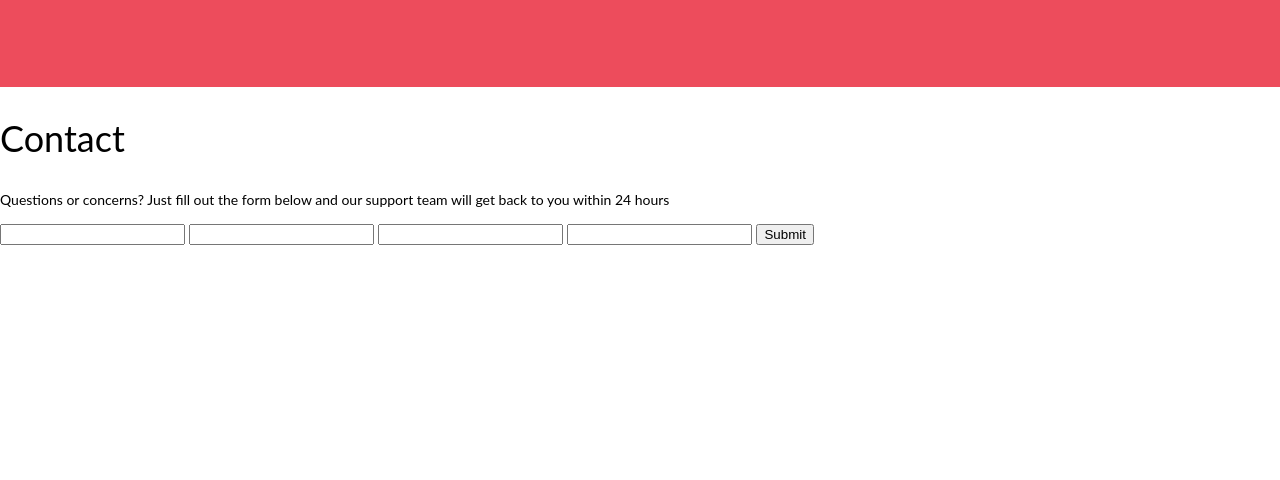
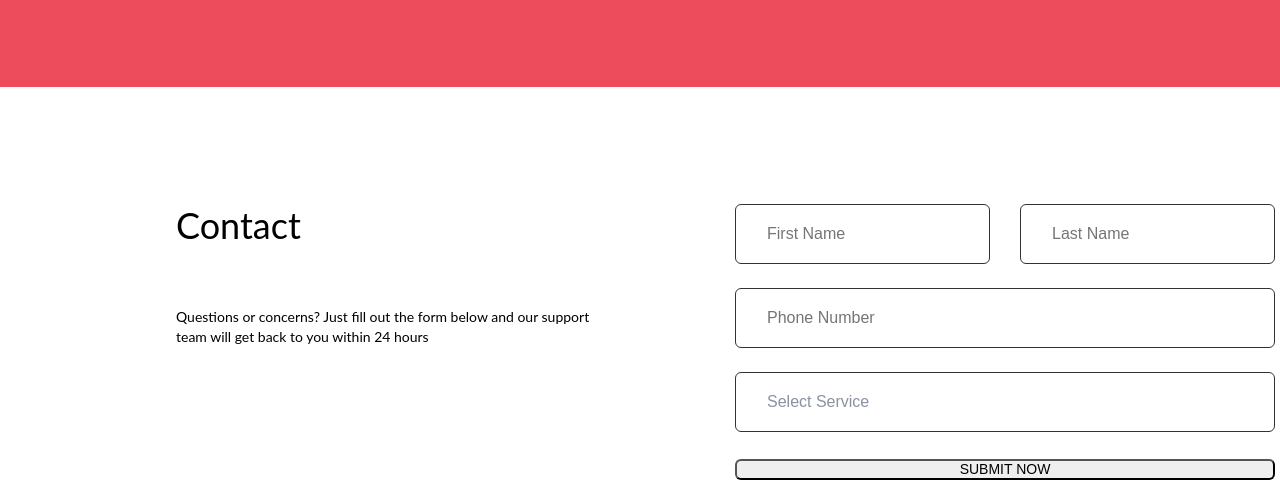
Before and after one commit to horechek444/cloud-budget, a plain HTML site: page index.html in a window 1280 px wide. Shown: the part 2861-3341 px from the top of the page. Before the commit the page ends 3106 px from the top, so only its background shows below. Drawn offline with Linux system fonts and the light colour scheme.

Commit message:
Продолжаю разметку блока contacts

```diff
--- a/blocks/apps/apps.css
+++ b/blocks/apps/apps.css
@@ -7,7 +7,6 @@
 @import url(./__link-logo-part/apps__link-logo-part.css);
 @import url(./__slider/apps__slider.css);
 @import url(./__slide/apps__slide.css);
-@import url();
 
 .apps {
     display: flex;
--- /dev/null
+++ b/blocks/contacts/__form-cover/contacts__form-cover.css
@@ -0,0 +1,3 @@
+.contacts__form-cover {
+
+}
--- /dev/null
+++ b/blocks/contacts/__text-cover/contacts__text-cover.css
@@ -0,0 +1,4 @@
+.contacts__text-cover {
+    width: 434px;
+    margin: 0 125px 0 0;
+}
--- /dev/null
+++ b/blocks/contacts/__text/contacts__text.css
@@ -0,0 +1,4 @@
+.contacts__text {
+    margin: 0;
+    padding: 0;
+}
--- /dev/null
+++ b/blocks/contacts/__title/contacts__title.css
@@ -0,0 +1,4 @@
+.contacts__title {
+    margin: 0 0 60px;
+    padding: 0;
+}
--- /dev/null
+++ b/blocks/contacts/contacts.css
@@ -0,0 +1,10 @@
+@import url(./__text-cover/contacts__text-cover.css);
+@import url(./__title/contacts__title.css);
+@import url(./__text/contacts__text.css);
+@import url(./__form-cover/contacts__form-cover.css);
+
+.contacts {
+    display: flex;
+    background-color: white;
+    padding: 117px 0 0 176px;
+}
--- /dev/null
+++ b/blocks/form/__cover/form__cover.css
@@ -0,0 +1,4 @@
+.form__cover {
+    display: flex;
+    justify-content: space-between;
+}
--- /dev/null
+++ b/blocks/form/__item/_size/form__item_size_small.css
@@ -0,0 +1,3 @@
+.form__item_size_small {
+    width: 255px;
+}
--- /dev/null
+++ b/blocks/form/__item/form__item.css
@@ -0,0 +1,16 @@
+.form__item {
+    min-height: 60px;
+    border: 1px solid #333333;
+    box-sizing: border-box;
+    border-radius: 6px;
+    padding: 0 0 0 31px;
+    margin-bottom: 24px;
+    font-size: 16px;
+    line-height: 19px;
+    font-weight: normal;
+    color: rgba(19, 39, 67, 0.5);
+}
+
+.form__item:focus {
+    border-color: #ED4C5C;
+}
--- /dev/null
+++ b/blocks/form/__select/form__select.css
@@ -0,0 +1,22 @@
+.form__select {
+    /* position: relative; */
+    -webkit-appearance: none;
+    -moz-appearance: none;
+    appearance: none;
+    background-color: transparent;
+    margin-bottom: 27px;
+}
+
+.form__select::after {
+    content: "";
+    /* display: block; */
+    position: absolute;
+    top: 23px;
+    right: 23px;
+    width: 20px;
+    height: 20px;
+    background-image: url(../../../images/select.svg);
+    background-size: 14px 14px;
+    z-index: 2;
+    margin-top: -3px;
+}
--- /dev/null
+++ b/blocks/form/form.css
@@ -0,0 +1,13 @@
+@import url(./__item/form__item.css);
+@import url(./__item/_size/form__item_size_small.css);
+@import url(./__cover/form__cover.css);
+@import url(./__select/form__select.css);
+@import url();
+@import url();
+
+.form {
+    position: relative;
+    display: flex;
+    flex-direction: column;
+    width: 540px;
+}
--- a/blocks/pages/index.css
+++ b/blocks/pages/index.css
@@ -7,6 +7,14 @@
 @import url(../card/card.css);
 @import url(../technology/technology.css);
 @import url(../apps/apps.css);
+@import url(../contacts/contacts.css);
+@import url(../form/form.css);
+@import url();
+@import url();
+@import url();
+@import url();
+@import url();
+@import url();
 @import url(../button/button.css);
 @import url(../root/root.css);
 @import url(../../fonts/fonts.css);
--- a/index.html
+++ b/index.html
@@ -160,17 +160,16 @@
                 team will get back to you within 24 hours</p>
             </div>
             <div class="contacts__form-cover">
-                <form action="">
-                    <label for="firstname"></label>
-                    <input id="first-name" type="text">
-                    <label for="last-name"></label>
-                    <input id="last-name" type="text">
-                    <label for="phone"></label>
-                    <input id="phone" type="tel">
-                    <label for="select"></label>
-                    <input id="select" type="">
-                    <label for=""></label>
-                    <input type="submit">
+                <form class="form" action="#" method="POST">
+                    <div class="form__cover">
+                        <input class="form__item form__item_size_small" type="text" placeholder="First Name" required>
+                        <input class="form__item form__item_size_small" type="text" placeholder="Last Name" required>
+                    </div>
+                    <input class="form__item" type="tel" placeholder="Phone Number" required>
+                    <select class="form__item form__select" name="Select Service" required>
+                        <option value="">Select Service</option>
+                    </select>
+                    <input class="button form__button" type="submit" value="Submit now">
                 </form>
             </div>
         </section>
```
Also changed, not shown: images/select.svg (added).
